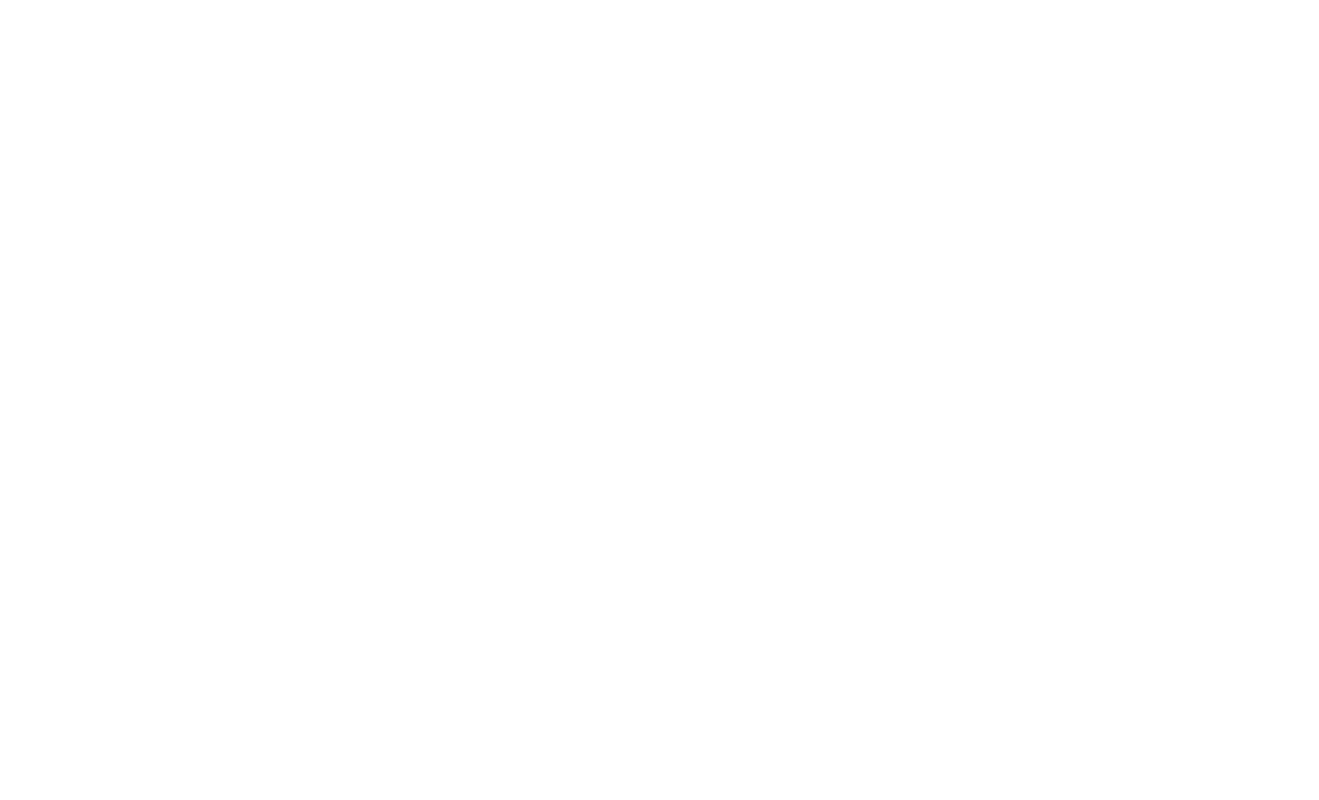
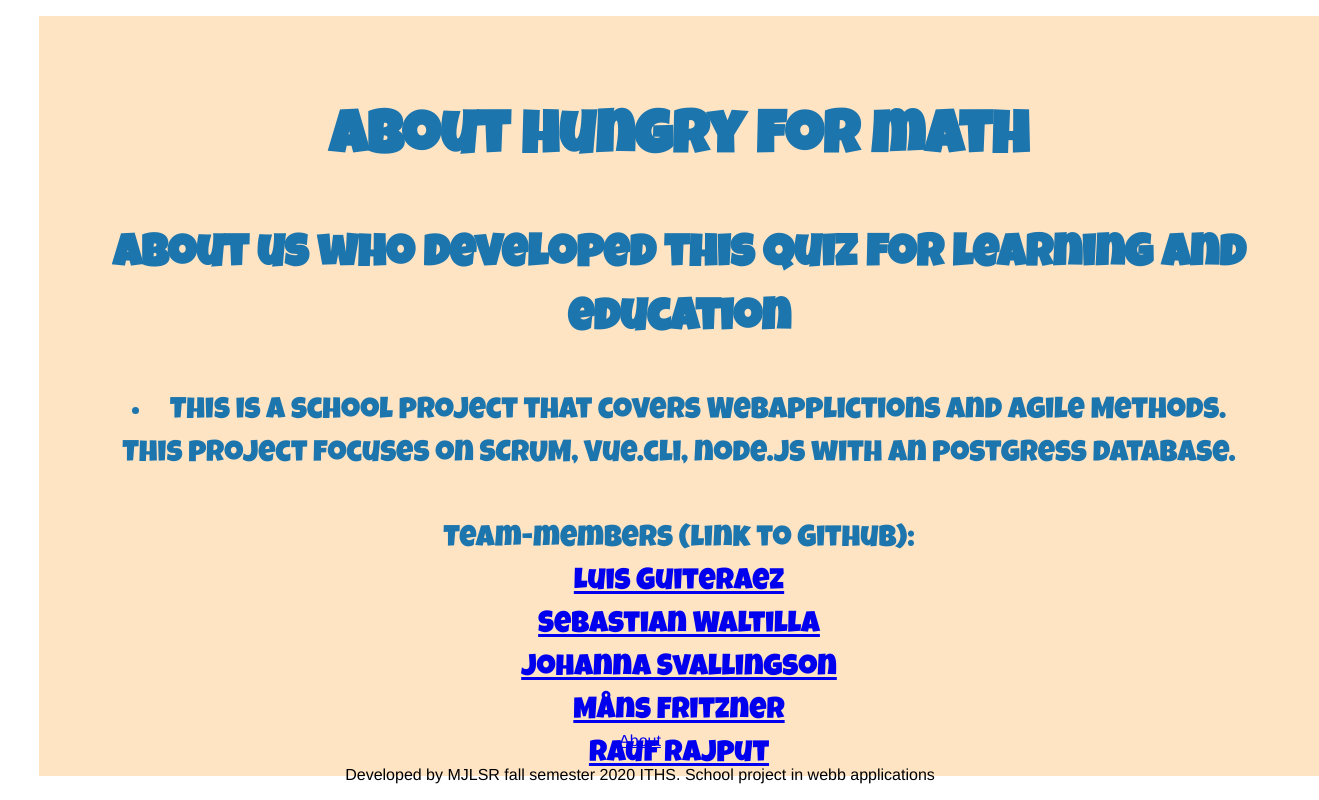
Before and after one commit to lfgn84/ITHS-Course-5-WebApp-6-Agil-Frontend, a Vue app in the folder frontend/: page /#/about in a window 1280 px wide. Shown: the whole page, 1319 px wide, since content can reach past the window. Built offline with nearby package versions, Linux system fonts and the light colour scheme; a web font is replaced by a local one.

Commit message:
changed color About page, footer

```diff
--- a/frontend/src/App.vue
+++ b/frontend/src/App.vue
@@ -14,6 +14,7 @@
   -moz-osx-font-smoothing: grayscale;
   text-align: center;
   color: #2c3e50;
+  background: #ffe4c4;
 }
 
 #nav {
--- a/frontend/src/assets/styles.scss
+++ b/frontend/src/assets/styles.scss
@@ -1,5 +1,5 @@
 
 
-$body-background-color: rgb(217, 226, 213);
-$body-size: 16px;
+$body-background-color: FFFFE4C4;
+$body-size: 100%;
 $body-family: 'Luckiest Guy', Tahoma;
--- a/frontend/src/components/aboutComponent.vue
+++ b/frontend/src/components/aboutComponent.vue
@@ -1,6 +1,6 @@
 <template>
 
-    <div class="headerComponent">
+    <div class="aboutComponent">
         <br>
         <h1>About hungry for math</h1>
 
@@ -32,14 +32,16 @@
     }
 </script>
 
-<style scoped>
+<style>
     @import url('https://fonts.googleapis.com/css?family=Luckiest+Guy&display=swap');
 
-    .headerComponent {
+
+
+    .aboutComponent {
         font-family: 'Luckiest Guy', Tahoma;
         text-align: center;
         position: absolute;
-        background: bisque;
+        background: #ffe4c4;
         width: 100%;
         color: #1C75AD;
         line-height:1.42857143;
--- a/frontend/src/components/footerComponent.vue
+++ b/frontend/src/components/footerComponent.vue
@@ -20,7 +20,6 @@
         left: 0;
         bottom: 0;
         width: 100%;
-
         color: #000000;
         text-align: center;
     }
--- a/frontend/src/views/About.vue
+++ b/frontend/src/views/About.vue
@@ -1,32 +1,35 @@
 <template>
 
-
   <div class="about">
-
+    <head-component></head-component>
+    <AboutComponent></AboutComponent>
+    <footer-component></footer-component>
 
   </div>
 
 </template>
 
+<script >
 
 
-
-
-<script >
-
   import AboutComponent from "../components/aboutComponent";
+  import HeadComponent from "../components/headComponent";
+  import FooterComponent from "../components/footerComponent";
 
   export default {
     name: "About",
     components: {
-      AboutComponent,
+      FooterComponent,
+      HeadComponent,
+      AboutComponent
     }
   }
 
 </script>
 
 
-<style scoped>
+<style>
+
 
   .about{
 
@@ -35,7 +38,6 @@
     grid-template-columns: repeat(1, auto);
 
     grid-template-rows: repeat(3, auto);
-
 
     justify-content: center;
 
```
